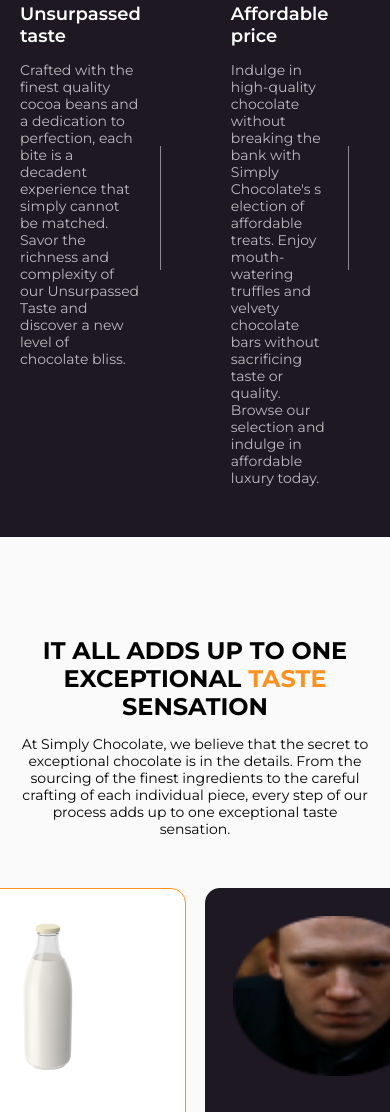
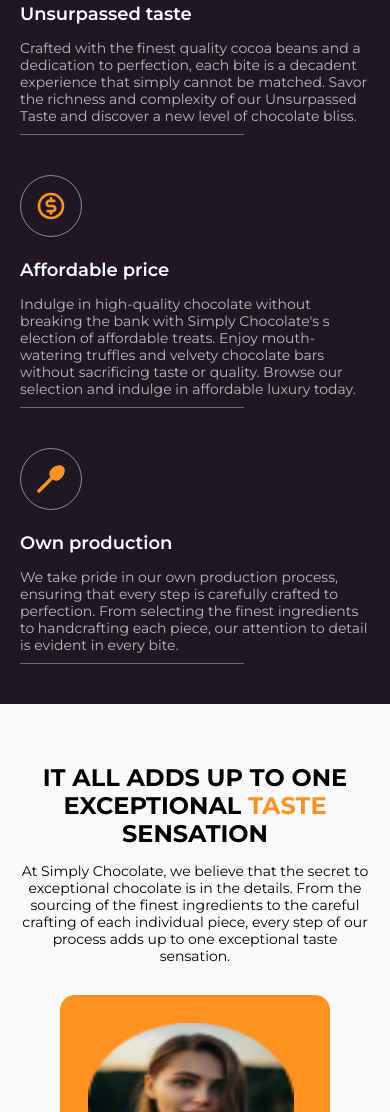
Before and after one commit to olgatenison/chocolate, a plain HTML site: page index.html in a window 390 px wide. Shown: the part 888-2000 px from the top of the page. Drawn offline with Linux system fonts and the light colour scheme; files whose address does not match are found by name.

Commit message:
how section

```diff
--- a/css/style.css
+++ b/css/style.css
@@ -456,7 +456,7 @@ body {
     margin-bottom: 30px;
   }
 }
-@media screen and (max-width: 320px) {
+@media screen and (max-width: 350px) {
   .hero__left {
     display: flex;
     flex-direction: column;
@@ -540,26 +540,83 @@ body {
   letter-spacing: 2%;
   opacity: 70%;
 }
+
 /*--------------------------------------*/
 /*--------------------------------------*/
 /*--------------------------------------*/
 /*--------------------------------------*/
 /*benefits style end*/
+/*benefits media start*/
 /*--------------------------------------*/
 /*--------------------------------------*/
 /*--------------------------------------*/
 /*--------------------------------------*/
-/*benefits media start*/
+
 @media screen and (max-width: 768px) {
 }
 @media screen and (max-width: 685px) {
+  .benefits {
+    padding-bottom: 0px;
+  }
+  .benefits__item::after {
+    position: absolute;
+    content: "";
+    display: none;
+  }
+  .benefits__txt {
+    position: relative;
+  }
+  .benefits__txt::after {
+    position: absolute;
+    content: "";
+    height: 1px;
+    width: 224px;
+    display: block;
+    background-color: rgba(255, 255, 255, 0.5);
+    bottom: -10px;
+    left: 0;
+  }
+  .benefits__list {
+    display: flex;
+    flex-direction: column;
+    justify-content: center;
+    align-items: center;
+  }
+  .benefits__item {
+    display: flex;
+    margin: 0px;
+    padding: 0px;
+    padding-bottom: 50px;
+  }
+  .benefits__pic {
+    margin-right: 30px;
+  }
+  .benefits__img {
+    width: 62px;
+  }
+  .benefits__item:not(:last-child) {
+    margin: 0;
+  }
 }
-@media screen and (max-width: 375px) {
+@media screen and (max-width: 450px) {
+  .benefits__item {
+    flex-direction: column;
+    justify-content: center;
+    align-items: start;
+  }
 }
+
 /*--------------------------------------*/
 /*--------------------------------------*/
 /*--------------------------------------*/
 /*--------------------------------------*/
+/*benefits media end*/
+/*іngridients style start*/
+/*--------------------------------------*/
+/*--------------------------------------*/
+/*--------------------------------------*/
+/*--------------------------------------*/
+
 .іngridients {
   padding-top: 100px;
   padding-bottom: 50px;
@@ -622,22 +679,54 @@ body {
 .іngridients__subtitle-b {
   color: var(--txt-black);
 }
+
 /*--------------------------------------*/
 /*--------------------------------------*/
 /*--------------------------------------*/
 /*--------------------------------------*/
 /*іngridients style end*/
+/*іngridients media start*/
 /*--------------------------------------*/
 /*--------------------------------------*/
 /*--------------------------------------*/
 /*--------------------------------------*/
-/*іngridients media start*/
-@media screen and (max-width: 768px) {
+
+@media screen and (max-width: 1200px) {
+  .іngridients__item:not(:last-child) {
+    margin-right: 0px;
+  }
+  .іngridients__list {
+    display: grid;
+    grid-template-columns: repeat(2, 1fr);
+    gap: 32px;
+  }
 }
 @media screen and (max-width: 685px) {
+  .іngridients__list {
+    display: grid;
+    grid-template-columns: repeat(1, 1fr);
+    gap: 32px;
+  }
+  .іngridients__txt {
+    margin-bottom: 30px;
+  }
+  .іngridients {
+    padding-top: 60px;
+  }
 }
 @media screen and (max-width: 375px) {
+  .іngridients {
+    padding-top: 40px;
+    padding-bottom: 10px;
+  }
 }
+
+/*--------------------------------------*/
+/*--------------------------------------*/
+/*--------------------------------------*/
+/*--------------------------------------*/
+/*іngridients media end*/
+/*how style start*/
 /*--------------------------------------*/
 /*--------------------------------------*/
 /*--------------------------------------*/
@@ -658,7 +747,7 @@ body {
   justify-content: space-between;
 }
 .how__pic {
-  height: 400px;
+  max-width: 600px;
   border-radius: 15px;
   margin-right: 20px;
 }
@@ -690,19 +779,36 @@ body {
   left: -3px;
   top: 6px;
 }
+
 /*--------------------------------------*/
 /*--------------------------------------*/
 /*--------------------------------------*/
 /*--------------------------------------*/
 /*how style end*/
+/*how media start*/
 /*--------------------------------------*/
 /*--------------------------------------*/
 /*--------------------------------------*/
 /*--------------------------------------*/
-/*how media start*/
-@media screen and (max-width: 768px) {
+
+@media screen and (max-width: 1200px) {
+  .how__wrapper {
+    justify-content: center;
+    align-items: center;
+    display: flex;
+    flex-direction: column;
+    gap: 20px;
+  }
+
+  .how__pic {
+    margin-right: 0px;
+  }
 }
 @media screen and (max-width: 685px) {
+  .how__pic {
+    width: 100%;
+    border-radius: 15px;
+  }
 }
 @media screen and (max-width: 375px) {
 }
--- a/index.html
+++ b/index.html
@@ -119,13 +119,16 @@
                     height="32"
                   />
                 </div>
+                <div>
                   <h3 class="benefits__subtitle">Unsurpassed taste</h3>
                   <p class="benefits__txt">
                     Crafted with the finest quality cocoa beans and a dedication
-                  to perfection, each bite is a decadent experience that simply
-                  cannot be matched. Savor the richness and complexity of our
-                  Unsurpassed Taste and discover a new level of chocolate bliss.
+                    to perfection, each bite is a decadent experience that
+                    simply cannot be matched. Savor the richness and complexity
+                    of our Unsurpassed Taste and discover a new level of
+                    chocolate bliss.
                   </p>
+                </div>
               </li>
               <li class="benefits__item">
                 <div class="benefits__pic">
@@ -137,14 +140,16 @@
                     height="32"
                   />
                 </div>
+                <div>
                   <h3 class="benefits__subtitle">Affordable price</h3>
                   <p class="benefits__txt">
                     Indulge in high-quality chocolate without breaking the bank
-                  with Simply Chocolate's s election of affordable treats. Enjoy
-                  mouth-watering truffles and velvety chocolate bars without
-                  sacrificing taste or quality. Browse our selection and indulge
-                  in affordable luxury today.
+                    with Simply Chocolate's s election of affordable treats.
+                    Enjoy mouth-watering truffles and velvety chocolate bars
+                    without sacrificing taste or quality. Browse our selection
+                    and indulge in affordable luxury today.
                   </p>
+                </div>
               </li>
               <li class="benefits__item">
                 <div class="benefits__pic">
@@ -156,13 +161,15 @@
                     height="32"
                   />
                 </div>
+                <div>
                   <h3 class="benefits__subtitle">Own production</h3>
                   <p class="benefits__txt">
                     We take pride in our own production process, ensuring that
-                  every step is carefully crafted to perfection. From selecting
-                  the finest ingredients to handcrafting each piece, our
-                  attention to detail is evident in every bite.
+                    every step is carefully crafted to perfection. From
+                    selecting the finest ingredients to handcrafting each piece,
+                    our attention to detail is evident in every bite.
                   </p>
+                </div>
               </li>
             </ul>
           </div>
@@ -248,9 +255,7 @@
               <img
                 class="how__pic"
                 src="./images/made/img.png"
-                alt=""
-                width="600"
-                height="400"
+                alt="making Chocolate"
               />
               <div class="how__right">
                 <h3 class="how__subtitle subtitle">
```
Lines whose indentation alone changed are shown as unchanged.
